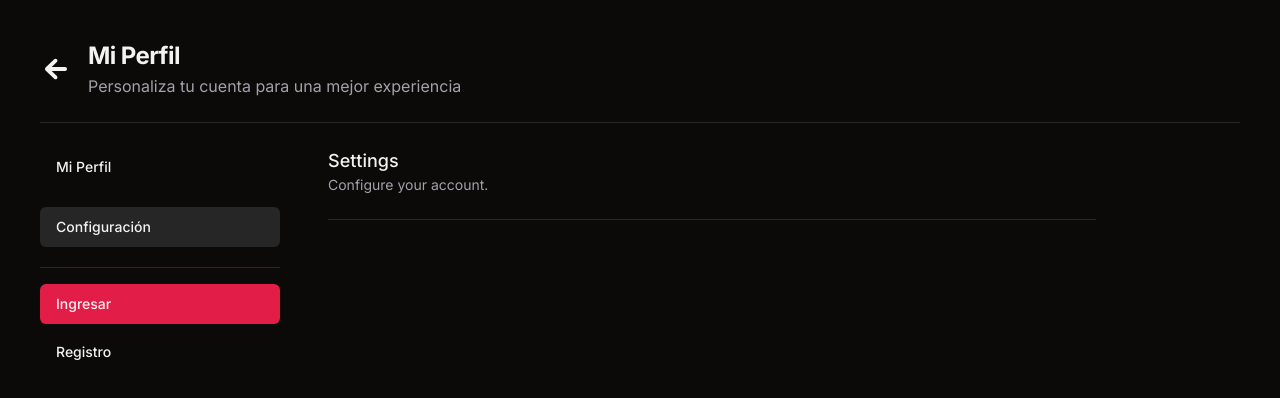
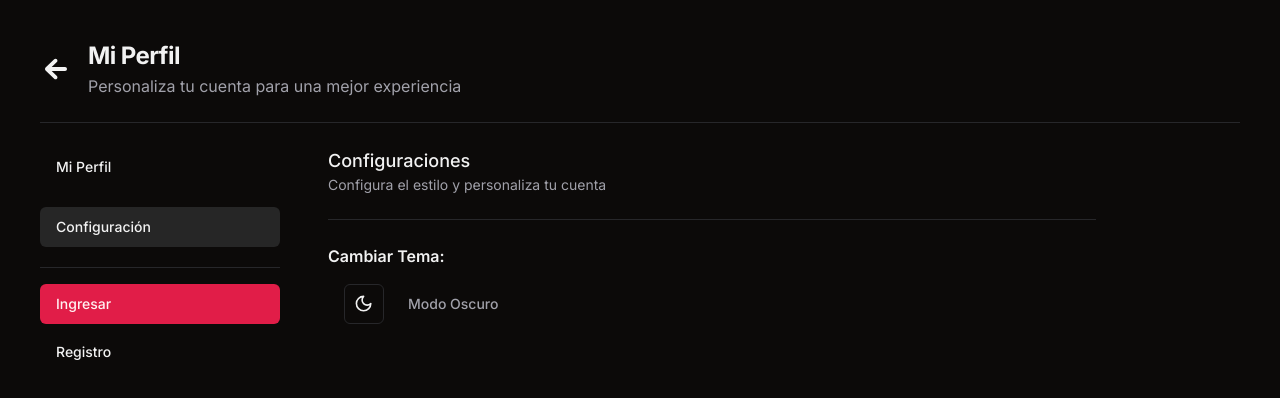
Before and after one commit to Jp2018317/dismova, a Next.js app: page /perfil/configuraciones in a window 1280 px wide. Shown: the top 398 px of the page. Built offline with nearby package versions, Linux system fonts and the light colour scheme; no server answers.

Commit message:
Settings & ModeToggle design

```diff
--- a/app/perfil/components/Profile.tsx
+++ b/app/perfil/components/Profile.tsx
@@ -69,10 +69,6 @@ export function Profile() {
         <p className="font-semibold">Último ingreso:</p>
         <p className="font-medium text-sm p-4 text-zinc-600 dark:text-zinc-400">{ getLastSignIn(userLogged?.last_sign_in_at || '') }</p>
       </div>
-      <div className="max-sm:text-center">
-        <p className="font-semibold">Correo electrónico:</p>
-        <p className="font-medium text-sm p-4 text-zinc-600 dark:text-zinc-400">{userLogged?.created_at}</p>
-      </div>
     </section>
   );
 }
--- a/app/perfil/configuraciones/page.tsx
+++ b/app/perfil/configuraciones/page.tsx
@@ -1,17 +1,28 @@
 import React from 'react';
 
 import { Separator } from '@/components/ui/separator';
+import { ModeToggle } from '@/components/ui/ModeToggle';
 
 export default function SettingsProfilePage() {
   return (
     <div className="space-y-6">
       <div>
-        <h3 className="text-lg font-medium">Settings</h3>
+        <h3 className="text-lg font-medium">Configuraciones</h3>
         <p className="text-sm text-muted-foreground">
-          Configure your account.
+          Configura el estilo y personaliza tu cuenta
         </p>
       </div>
       <Separator className="my-3" />
+      <section className="grid sm:grid-cols-2 gap-4 overflow-y-auto lg:max-h-[30rem] max-sm:justify-center">
+        <div className="max-sm:text-center">
+          <p className="font-semibold">Cambiar Tema: </p>
+          <div className="w-full flex p-4 gap-x-6 items-center">
+            <ModeToggle />
+            <p className="font-medium text-sm text-zinc-600 dark:text-zinc-400 dark:hidden">Modo Claro</p>
+            <p className="font-medium text-sm text-zinc-600 dark:text-zinc-400 hidden dark:block">Modo Oscuro</p>
+          </div>
+        </div>
+      </section>
     </div>
   );
 }
--- a/components/Sidebar.tsx
+++ b/components/Sidebar.tsx
@@ -203,8 +203,10 @@ export default function Sidebar({ user }: Props) {
 
           <div className="border-t border-zinc-200 dark:border-zinc-700 my-2" />
 
-          <div className="w-full text-end p-2 ">
+          <div className="w-full flex p-2 gap-x-6 items-center">
             <ModeToggle />
+            <p className="font-medium text-sm dark:text-white dark:hidden">Modo Claro</p>
+            <p className="font-medium text-sm dark:text-white hidden dark:block">Modo Oscuro</p>
           </div>
         </SheetContent>
       </Sheet>
```
